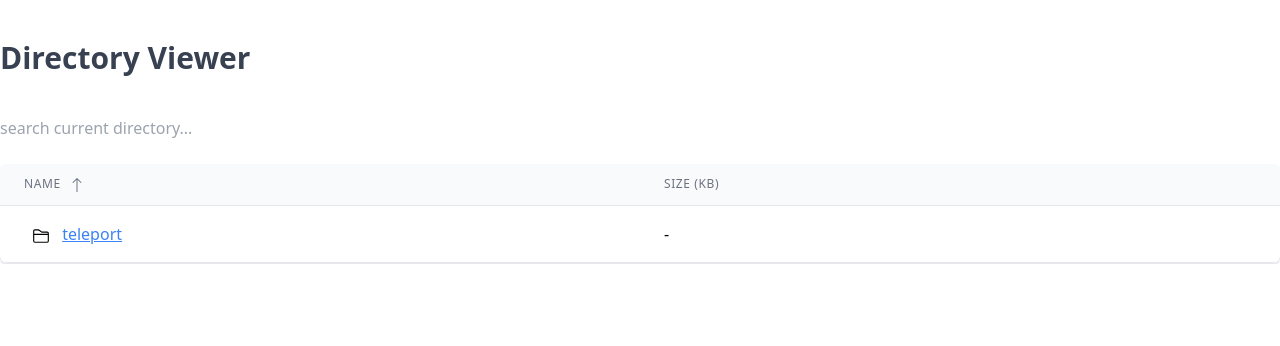
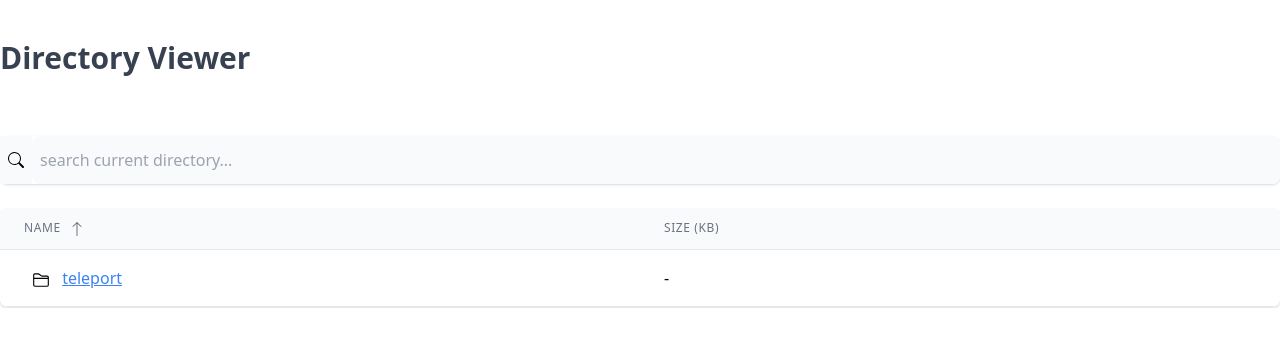
Before and after one commit to deliaconstantino/directory-viewer, a React (Create React App) app: page / in a window 1280 px wide. Shown: the top 346 px of the page. Built offline with nearby package versions, Linux system fonts and the light colour scheme.

Commit message:
add styling for search bar

```diff
--- a/src/components/SearchBar.js
+++ b/src/components/SearchBar.js
@@ -1,20 +1,19 @@
-import { useState } from "react";
+import MagnifyingGlass from "../components/icons/MagnifyingGlass";
 
-function SearchBar({ onSearchParamsChange }) {
-  const [searchValue, setSearchValue] = useState("");
-  //
-
-  function onSearchValueChange(e) {
-    setSearchValue(e.target.value);
-    onSearchParamsChange(e.target.value);
-  }
-
+function SearchBar({ onSearchParamsChange, searchValue }) {
   return (
-    <input
-      value={searchValue}
-      placeholder="search current directory..."
-      onChange={onSearchValueChange}
-    />
+    <div className="shadow flex flex mt-5 rounded-lg">
+      <div className="outline-none bg-gray-50 w-auto flex justify-end items-center p-2">
+        <MagnifyingGlass />
+      </div>
+      <input
+        className="px-2 w-full h-12 outline-none rounded-lg bg-gray-50 focus:bg-white"
+        type="text"
+        value={searchValue}
+        placeholder="search current directory..."
+        onChange={onSearchParamsChange}
+      />
+    </div>
   );
 }
 
--- /dev/null
+++ b/src/components/icons/MagnifyingGlass.js
@@ -0,0 +1,16 @@
+function MagnifyingGlass() {
+  return (
+    <svg
+      xmlns="http://www.w3.org/2000/svg"
+      width="16"
+      height="16"
+      fill="currentColor"
+      className="bi bi-search"
+      viewBox="0 0 16 16"
+    >
+      <path d="M11.742 10.344a6.5 6.5 0 1 0-1.397 1.398h-.001c.03.04.062.078.098.115l3.85 3.85a1 1 0 0 0 1.415-1.414l-3.85-3.85a1.007 1.007 0 0 0-.115-.1zM12 6.5a5.5 5.5 0 1 1-11 0 5.5 5.5 0 0 1 11 0z" />
+    </svg>
+  );
+}
+
+export default MagnifyingGlass;
--- a/src/lib/searchDirectory.js
+++ b/src/lib/searchDirectory.js
@@ -1,11 +1,9 @@
 import { directory } from "../data/directory";
 
 export function searchDirectory(urlArray) {
-  // console.log({urlArray})
   let parentLevel = directory;
 
   if (urlArray.length === 0) {
-    // return parentLevel;
     return [parentLevel];
   }
 
--- a/src/pages/HomePage.js
+++ b/src/pages/HomePage.js
@@ -10,6 +10,7 @@ import NoMatchFound from "../components/NoMatchFound.js";
 function HomePage() {
   const [originalTableData, setOrginalTableData] = useState([]);
   const [tableData, setTableData] = useState([]);
+  const [searchValue, setSearchValue] = useState("");
   const location = useLocation();
 
   function getPathParts(locationObj) {
@@ -20,18 +21,26 @@ function HomePage() {
     const initialData = searchDirectory(getPathParts(location));
     setOrginalTableData(initialData);
     setTableData(initialData);
+    setSearchValue("");
   }, [location]);
 
-  function onSearchParamsChange(query) {
-    setTableData(searchCurrentDirectory(query, originalTableData))
+  function onSearchParamsChange(evt) {
+    const query = evt.target.value;
+    setSearchValue(query);
+    setTableData(searchCurrentDirectory(query, originalTableData));
   }
 
   return (
     <div className="mt-10">
-      {tableData && <BreadCrumbs pathParts={getPathParts(location)} />}
-      <SearchBar onSearchParamsChange={onSearchParamsChange} />
       {tableData ? (
-        <Table data={tableData} location={location} />
+        <>
+          <BreadCrumbs pathParts={getPathParts(location)} />
+          <SearchBar
+            onSearchParamsChange={onSearchParamsChange}
+            searchValue={searchValue}
+          />
+          <Table data={tableData} location={location} />
+        </>
       ) : (
         <NoMatchFound />
       )}
--- a/tailwind.config.js
+++ b/tailwind.config.js
@@ -1,6 +1,6 @@
 module.exports = {
-  purge: ['./src/**/*.{js,jsx,ts,tsx}', './public/index.html'],
-  darkMode: false, // or 'media' or 'class'
+  purge: ["./src/**/*.{js,jsx,ts,tsx}", "./public/index.html"],
+  darkMode: false,
   theme: {
     extend: {},
   },
@@ -8,4 +8,4 @@ module.exports = {
     extend: {},
   },
   plugins: [],
-}
+};
```
